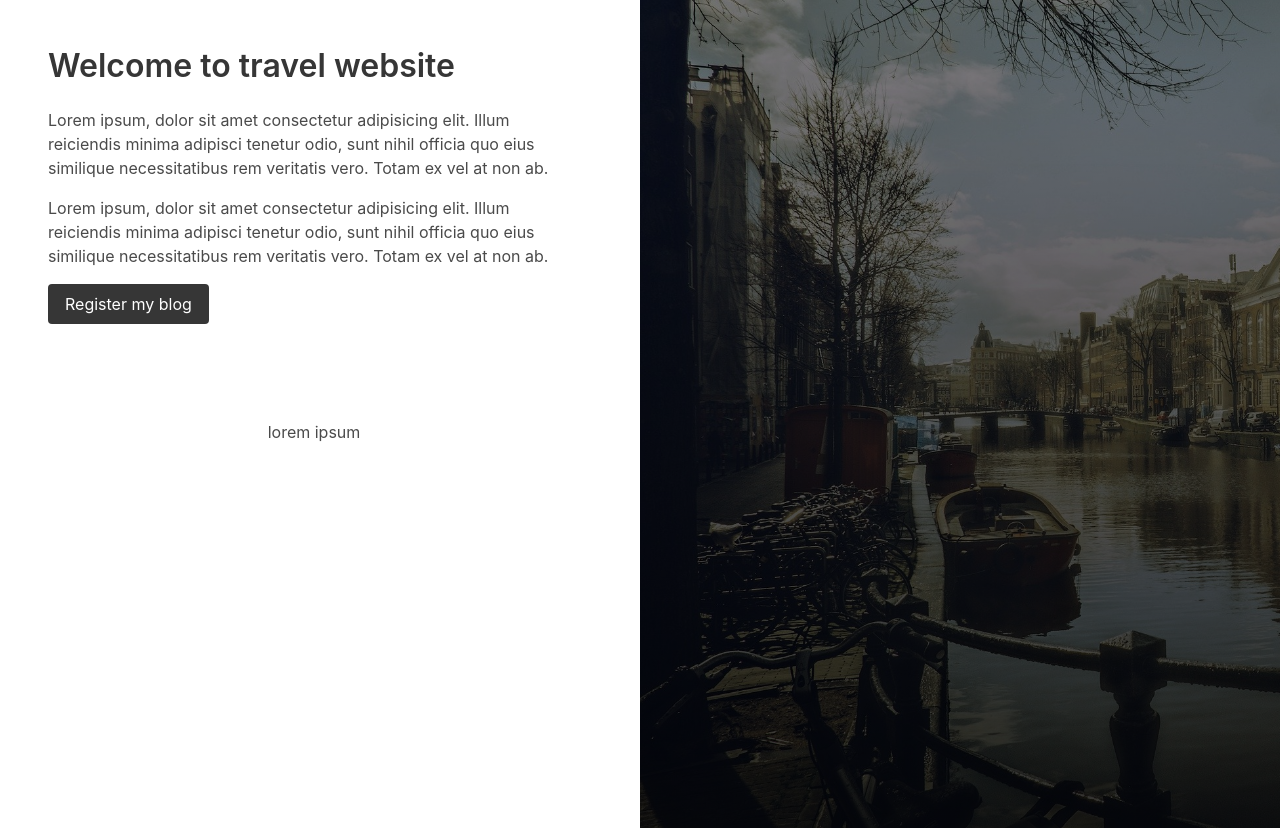
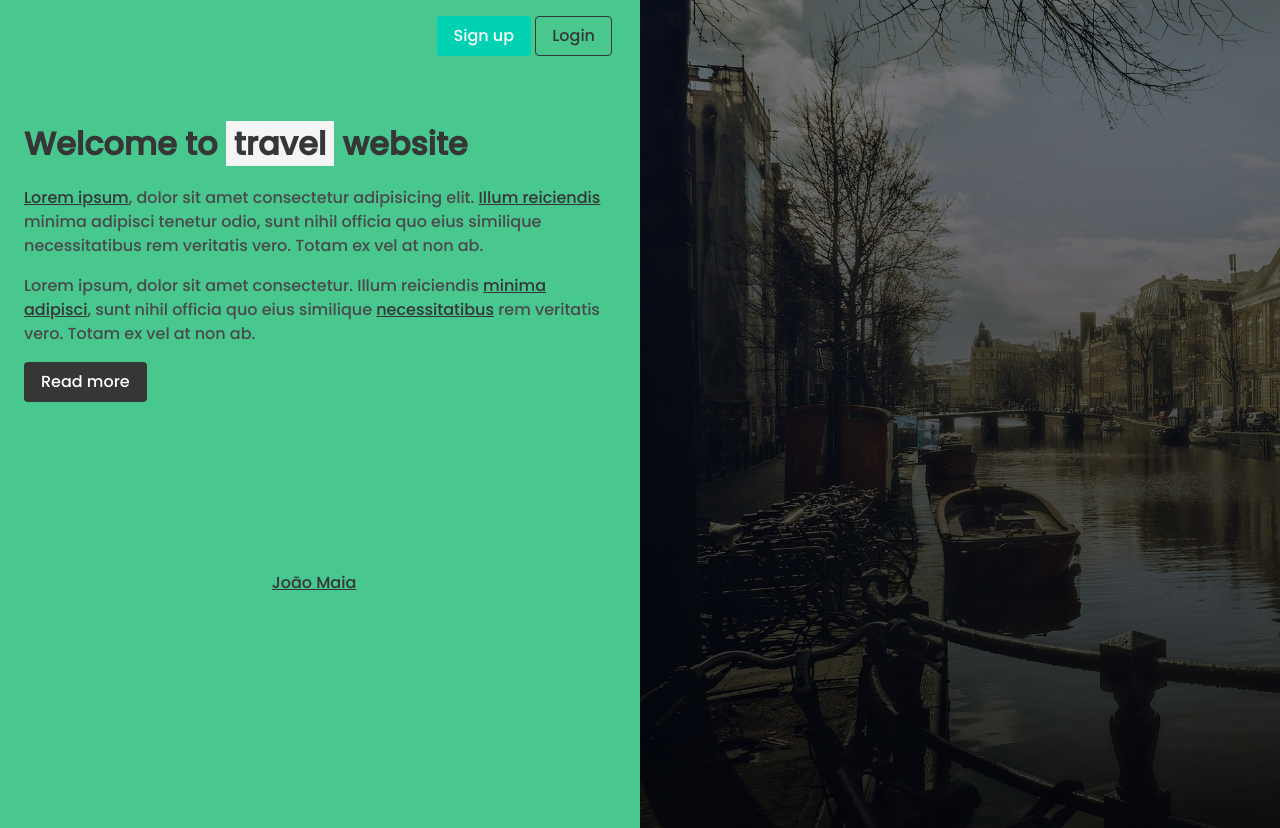
Before and after one commit to JoaoMaiaa/auth-bulma, a website: page index.html in a window 1280 px wide. Drawn offline with nearby package versions, Linux system fonts and the light colour scheme.

Commit message:
finalizada a pagina inicial

```diff
--- a/assets/css/styles.css
+++ b/assets/css/styles.css
@@ -1,5 +1,17 @@
+*{
+    font-family: 'Poppins', sans-serif;
+}
+
 .img{
     height:105vh;
     background-image: linear-gradient(rgba(0,0,0, .5), rgba(0,0,0, .8)), url('../image/building-g94a75a108_1920.jpg');
     background-size:cover;
 }
+
+.content{
+    margin-top:30px;
+}
+
+footer{
+    margin-top:145px;
+}
--- a/index.html
+++ b/index.html
@@ -4,31 +4,38 @@
     <meta charset="UTF-8">
     <meta http-equiv="X-UA-Compatible" content="IE=edge">
     <meta name="viewport" content="width=device-width, initial-scale=1.0">
+    <link rel="preconnect" href="https://fonts.googleapis.com">
+    <link rel="preconnect" href="https://fonts.gstatic.com" crossorigin>
+    <link href="https://fonts.googleapis.com/css2?family=Poppins:wght@100;300;500&display=swap" rel="stylesheet">
     <link rel="stylesheet" href="node_modules/bulma/css/bulma-rtl.min.css">
     <link rel="stylesheet" href="./assets/css/styles.css">
     <title>Início</title>
 </head>
-<body>
-    <nav>
+<body class="has-background-success">
 
-    </nav>
-    <section>
-        <div class="columns">
-            <div class="column">
-                <div class="content p-6">
-                    <h1 class="title">Welcome to travel website</h1>
-                    <p>Lorem ipsum, dolor sit amet consectetur adipisicing elit. Illum reiciendis minima adipisci tenetur odio, sunt nihil officia quo eius similique necessitatibus rem veritatis vero. Totam ex vel at non ab.</p>
-                    <p>Lorem ipsum, dolor sit amet consectetur adipisicing elit. Illum reiciendis minima adipisci tenetur odio, sunt nihil officia quo eius similique necessitatibus rem veritatis vero. Totam ex vel at non ab.</p>
-                    <a href="#" class="button is-dark">Register my blog </a>
+    <div class="columns">
+        <div class="column has-background-success">
+            <div class="has-text-right p-4">
+                <a href="#" class="pr-4 button is-primary ">Sign up</a>
+                <a href="#" class="button is-dark is-outlined">Login</a>
+            </div>
+            <div class="content p-5 ">
+                <h1 class="title">Welcome to <span class="px-2 has-background-light">travel</span> website</h1>
+                <p><span class="has-text-dark is-underlined">Lorem ipsum</span>, dolor sit amet consectetur adipisicing elit. <span class="has-text-dark is-underlined">Illum reiciendis</span> minima adipisci tenetur odio, sunt nihil officia quo eius similique necessitatibus rem veritatis vero. Totam ex vel at non ab.</p>
+                <p>Lorem ipsum, dolor sit amet consectetur. Illum reiciendis <span class="has-text-dark is-underlined">minima adipisci</span>, sunt nihil officia quo eius similique <span class="has-text-dark is-underlined">necessitatibus</span> rem veritatis vero. Totam ex vel at non ab.</p>
+                <a href="#" class="button is-dark">Read more </a>
+            </div>
+            <footer>
+                <div class="is-flex is-justify-content-center mt-6">
+                    <a href="#" class="has-text-dark is-underlined">João Maia</a>
                 </div>
-                <div class="is-flex is-justify-content-center mt-6">
-                    lorem ipsum
-                </div>
-            </div>
-            <div class="column is-background-primary img">
+            </footer>
+        </div>
+        <div class="column img">
 
-            </div>
         </div>
-    </section>
+    </div>
+
+
 </body>
 </html>
```
Also changed, not shown: pages/register.html (+3 -4 lines).
